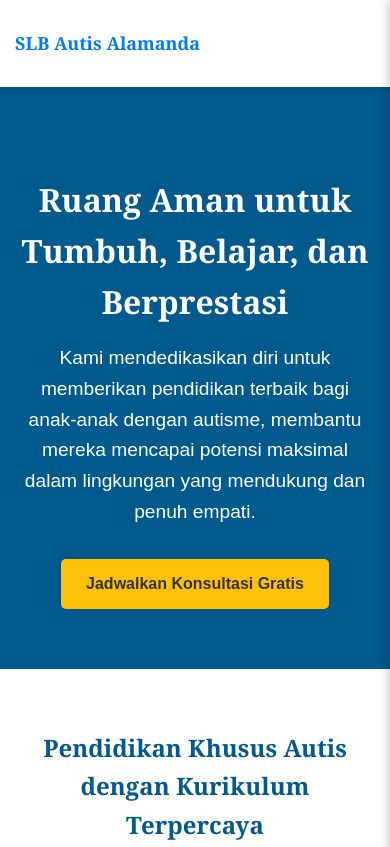
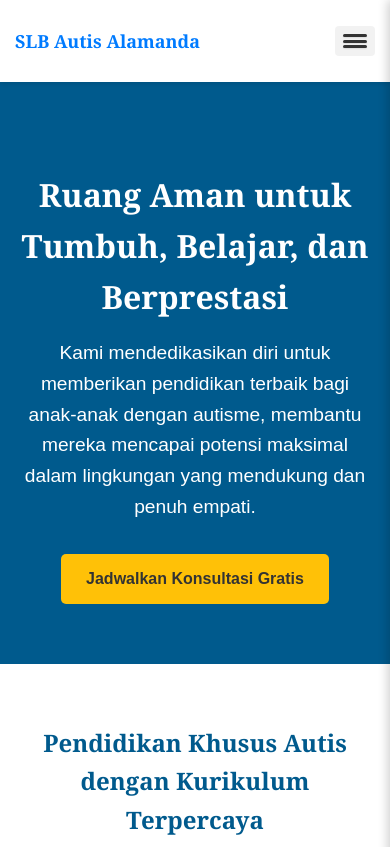
Before and after one commit to ahidayatxx/slb-alamanda-website, a plain HTML site: page index.html in a window 390 px wide. Shown: the top 847 px of the page. Drawn offline with Linux system fonts and the light colour scheme.

Commit message:
Update mobile.css

```diff
--- a/css/mobile.css
+++ b/css/mobile.css
@@ -1,49 +1,59 @@
 /* CSS MOBILE MENU - File: css/mobile.css */
-/* VERSI FINAL LENGKAP - Sudah Direvisi untuk Visibility */
+/* VERSI FINAL PRODUCTION - Sudah Direvisi untuk Visibility */
 
 /* Reset untuk memastikan hamburger muncul */
 .menu-toggle {
     display: none;
     flex-direction: column;
+    justify-content: space-between;
     background: none;
     border: none;
     cursor: pointer;
-    padding: 10px;
+    padding: 8px;
     z-index: 1001;
     position: relative;
-    width: 40px;
-    height: 40px;
-    justify-content: center;
-    align-items: center;
+    width: 45px;
+    height: 35px;
     border-radius: 4px;
     transition: background-color 0.3s ease;
+    /* Subtle background untuk kontras */
+    background-color: rgba(0, 0, 0, 0.05);
 }
 
 .menu-toggle:hover {
     background-color: rgba(0, 0, 0, 0.1);
 }
 
+.menu-toggle:focus {
+    outline: 2px solid #007bff;
+    outline-offset: 2px;
+}
+
 .menu-toggle .bar {
-    width: 25px;
-    height: 3px;
-    background-color: #000;
-    margin: 3px 0;
-    transition: 0.3s;
+    width: 28px;
+    height: 4px;
+    background-color: #333;
+    margin: 0;
+    transition: all 0.3s ease-in-out;
     border-radius: 2px;
     display: block;
+    box-shadow: 0 1px 2px rgba(0, 0, 0, 0.1);
 }
 
 /* Animation untuk hamburger ke X */
 .menu-toggle.active .bar:nth-child(1) {
-    transform: rotate(-45deg) translate(-5px, 6px);
+    transform: rotate(-45deg) translate(-6px, 7px);
+    background-color: #007bff;
 }
 
 .menu-toggle.active .bar:nth-child(2) {
     opacity: 0;
+    transform: translateX(20px);
 }
 
 .menu-toggle.active .bar:nth-child(3) {
-    transform: rotate(45deg) translate(-5px, -6px);
+    transform: rotate(45deg) translate(-6px, -7px);
+    background-color: #007bff;
 }
 
 /* Styling untuk mobile - SANGAT PENTING: Gunakan !important untuk override */
@@ -52,6 +62,22 @@
     /* Tampilkan hamburger menu */
     .menu-toggle {
         display: flex !important;
+        background-color: rgba(0, 0, 0, 0.05) !important;
+        width: 45px !important;
+        height: 35px !important;
+        padding: 8px !important;
+    }
+
+    .menu-toggle .bar {
+        width: 28px !important;
+        height: 4px !important;
+        background-color: #333 !important;
+        box-shadow: 0 1px 2px rgba(0, 0, 0, 0.1) !important;
+    }
+
+    .menu-toggle.active .bar:nth-child(1),
+    .menu-toggle.active .bar:nth-child(3) {
+        background-color: #007bff !important;
     }
 
     /* Container header */
@@ -165,13 +191,13 @@
     }
 
     .menu-toggle {
-        width: 35px !important;
-        height: 35px !important;
+        width: 40px !important;
+        height: 30px !important;
     }
 
     .menu-toggle .bar {
-        width: 20px !important;
-        height: 2px !important;
+        width: 24px !important;
+        height: 3px !important;
     }
 
     .main-nav a {
```
